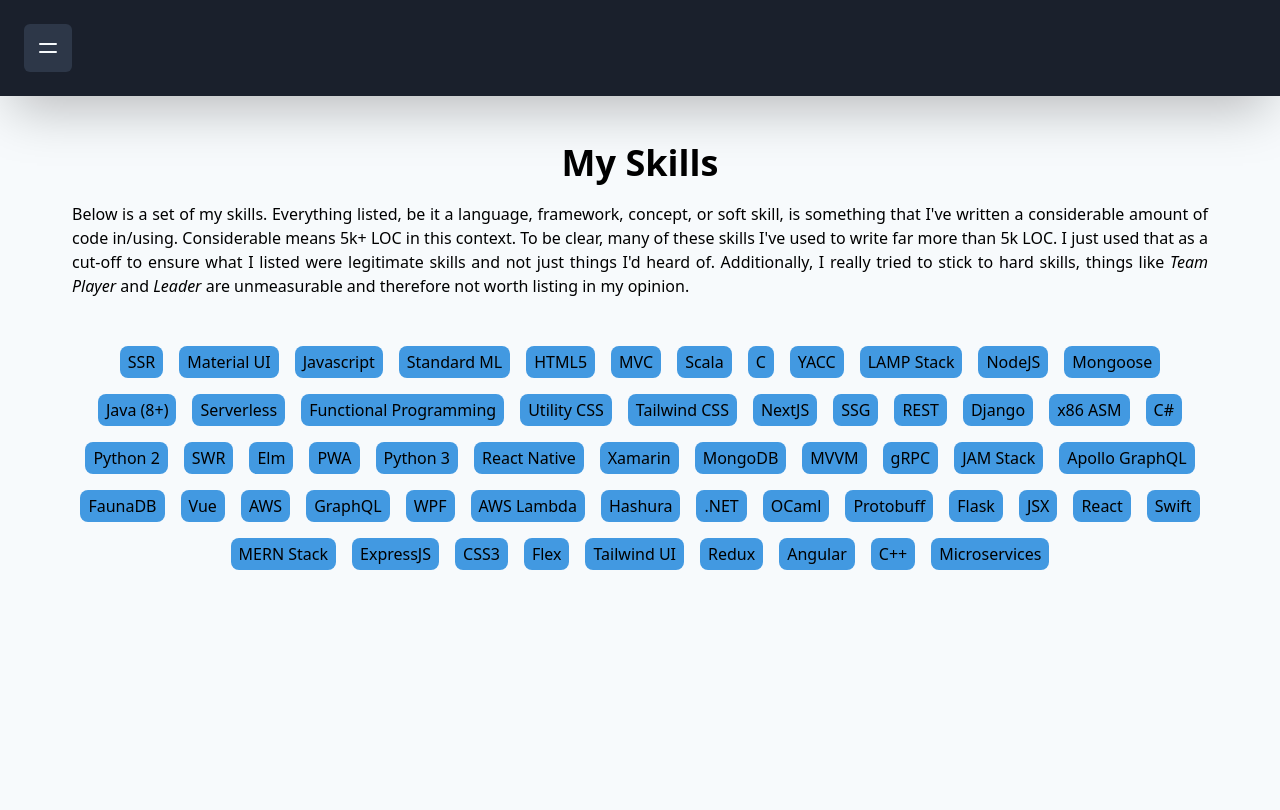
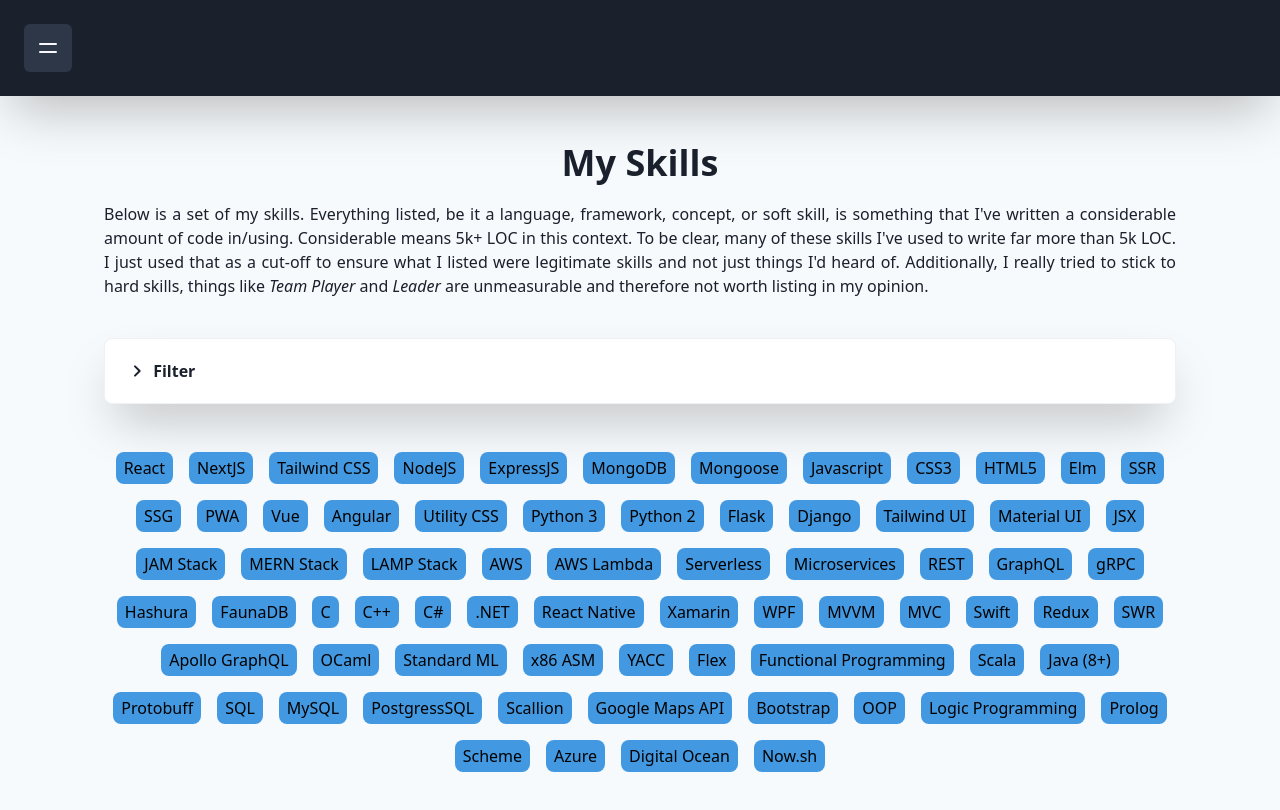
Before and after one commit to AHBruns/mercury, a Next.js app: page /skills in a window 1280 px wide. Shown: the top 810 px of the page. Built offline with nearby package versions, Linux system fonts and the light colour scheme.

Commit message:
AHB :: filtering

```diff
--- a/pages/skills.js
+++ b/pages/skills.js
@@ -1,4 +1,4 @@
-import React from "react";
+import React, { useState, useEffect } from "react";
 
 const shuffle = (array) => {
   var currentIndex = array.length,
@@ -14,11 +14,18 @@
   return array;
 };
 
-export default ({ skills }) => {
+export default ({ skills, tags }) => {
+  const [pickedTags, setPickedTags] = useState([]);
+  const [unpickedTags, setUnpickedTags] = useState([...tags]);
+  const [filteringIsOpen, setFilteringIsOpen] = useState(false);
+
+  useEffect(() => {
     shuffle(skills);
+  }, [skills]);
+
   return (
     <div>
-      <div className="flex flex-col justify-center w-full max-w-6xl px-2 pt-10 mx-auto">
+      <div className="flex flex-col justify-center w-full max-w-6xl px-4 pt-10 mx-auto text-gray-900 sm:px-10">
         <h1 className="text-4xl font-bold text-center">My Skills</h1>
         <p className="pt-3 text-justify">
           Below is a set of my skills. Everything listed, be it a language,
@@ -32,8 +39,101 @@
           therefore not worth listing in my opinion.
         </p>
       </div>
-      <div className="flex flex-wrap justify-center w-full max-w-6xl px-2 pt-10 mx-auto">
-        {skills.map((skill) => {
+      <div className="flex flex-col justify-center w-full max-w-6xl px-4 pt-10 mx-auto sm:px-10">
+        <div className="p-4 bg-white border border-gray-200 rounded-lg shadow-2xl">
+          <div className="flex items-center py-1">
+            <button
+              className="inline-block pl-1 text-gray-900 focus:outline-none"
+              onClick={() => setFilteringIsOpen(!filteringIsOpen)}
+            >
+              {filteringIsOpen ? (
+                <svg
+                  width="24"
+                  height="24"
+                  viewBox="0 0 24 24"
+                  fill="none"
+                  xmlns="http://www.w3.org/2000/svg"
+                  className="p-1"
+                >
+                  <path
+                    d="M19 9L12 16L5 9"
+                    stroke="currentColor"
+                    strokeWidth="3"
+                    strokeLinecap="round"
+                    strokeLinejoin="round"
+                  />
+                </svg>
+              ) : (
+                <svg
+                  width="24"
+                  height="24"
+                  viewBox="0 0 24 24"
+                  fill="none"
+                  xmlns="http://www.w3.org/2000/svg"
+                  className="p-1"
+                >
+                  <path
+                    d="M9 5L16 12L9 19"
+                    stroke="currentColor"
+                    strokeWidth="3"
+                    strokeLinecap="round"
+                    strokeLinejoin="round"
+                  />
+                </svg>
+              )}
+            </button>
+            <h1 className="font-semibold text-gray-900">&nbsp;Filter</h1>
+          </div>
+          {filteringIsOpen && (
+            <>
+              <div className="flex flex-wrap px-1 pt-3 pb-1">
+                {pickedTags.map((tag) => (
+                  <div
+                    key={tag}
+                    className="px-2 py-1 m-1 text-white bg-gray-900 rounded-lg cursor-pointer hover:shadow-lg hover:bg-gray-800"
+                    onClick={() => {
+                      const newPickedTags = new Set(pickedTags);
+                      newPickedTags.delete(tag);
+                      setPickedTags([...newPickedTags]);
+                      setUnpickedTags([...unpickedTags, tag]);
+                    }}
+                  >
+                    {tag}
+                  </div>
+                ))}
+              </div>
+              <hr className="mx-2 mt-2 mb-3 border-b border-gray-900 rounded-full border-1" />
+              <div className="flex flex-wrap px-1 pb-1">
+                {unpickedTags.map((tag) => (
+                  <div
+                    key={tag}
+                    className="px-2 py-1 m-1 text-white bg-gray-900 rounded-lg cursor-pointer hover:shadow-lg hover:bg-gray-800"
+                    onClick={() => {
+                      const newUnpickedTags = new Set(unpickedTags);
+                      newUnpickedTags.delete(tag);
+                      setUnpickedTags([...newUnpickedTags]);
+                      setPickedTags([...pickedTags, tag]);
+                    }}
+                  >
+                    {tag}
+                  </div>
+                ))}
+              </div>
+            </>
+          )}
+        </div>
+      </div>
+      <div className="flex flex-wrap justify-center w-full max-w-6xl px-4 pt-10 mx-auto sm:px-10">
+        {skills
+          .filter((skill) => {
+            if (pickedTags.length === 0) return true;
+            const tags = new Set(skill.tags);
+            return pickedTags.reduce(
+              (acc, pickedTag) => tags.has(pickedTag) && acc,
+              true
+            );
+          })
+          .map((skill) => {
             return (
               <div className="p-2" key={skill.name}>
                 <div className="px-2 py-1 bg-blue-500 rounded-lg hover:bg-blue-400 focus:bg-blue-600 hover:shadow-lg">
@@ -43,14 +143,13 @@
             );
           })}
       </div>
+      <div className="pt-10" />
     </div>
   );
 };
 
 export const getStaticProps = async () => {
-  return {
-    props: {
-      skills: [
+  const skills = [
     {
       name: "React",
       tags: ["JS", "Framework", "Web"],
@@ -77,7 +176,7 @@
     },
     {
       name: "Mongoose",
-          tags: ["Database", "ORM", "NodeJS"],
+      tags: ["Database", "NodeJS"],
     },
     {
       name: "Javascript",
@@ -283,7 +382,70 @@
       name: "Protobuff",
       tags: ["Framework"],
     },
-      ],
+    {
+      name: "SQL",
+      tags: ["Language", "Database"],
+    },
+    {
+      name: "MySQL",
+      tags: ["Database"],
+    },
+    {
+      name: "PostgressSQL",
+      tags: ["Database"],
+    },
+    {
+      name: "Scallion",
+      tags: ["Language"],
+    },
+    {
+      name: "Google Maps API",
+      tags: ["Web"],
+    },
+    {
+      name: "Bootstrap",
+      tags: ["CSS", "Framework", "Web"],
+    },
+    {
+      name: "OOP",
+      tags: ["Concept"],
+    },
+    {
+      name: "Logic Programming",
+      tags: ["Concept"],
+    },
+    {
+      name: "Prolog",
+      tags: ["Language"],
+    },
+    {
+      name: "Scheme",
+      tags: ["Language"],
+    },
+    {
+      name: "Azure",
+      tags: ["Platform"],
+    },
+    {
+      name: "Digital Ocean",
+      tags: ["Platform"],
+    },
+    {
+      name: "Now.sh",
+      tags: ["Platform"],
+    },
+  ];
+
+  let tags = new Set();
+  skills.forEach((skill) => {
+    skill.tags.forEach((tag) => tags.add(tag));
+  });
+  tags = Array.from(tags);
+
+  return {
+    props: {
+      skills,
+      tags,
     },
   };
 };
```
Lines whose indentation alone changed are shown as unchanged.
